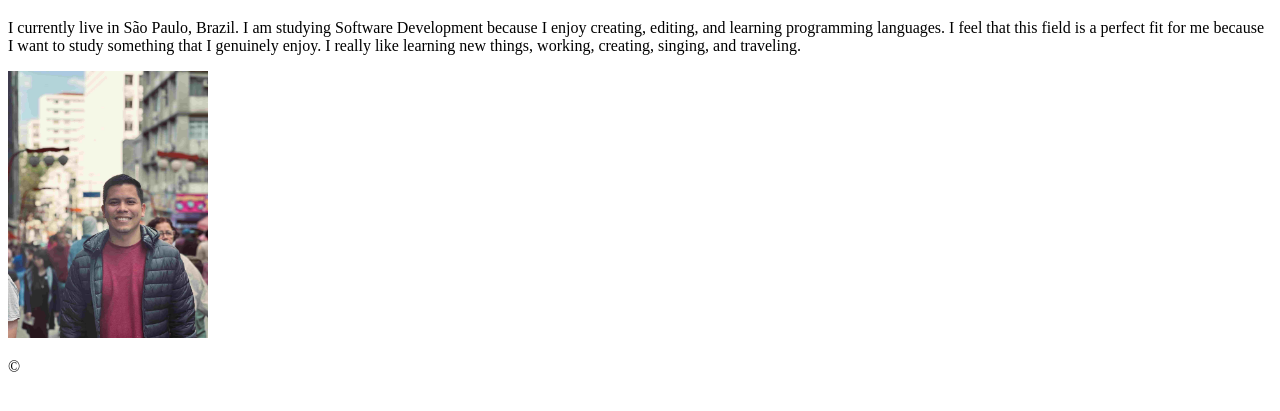
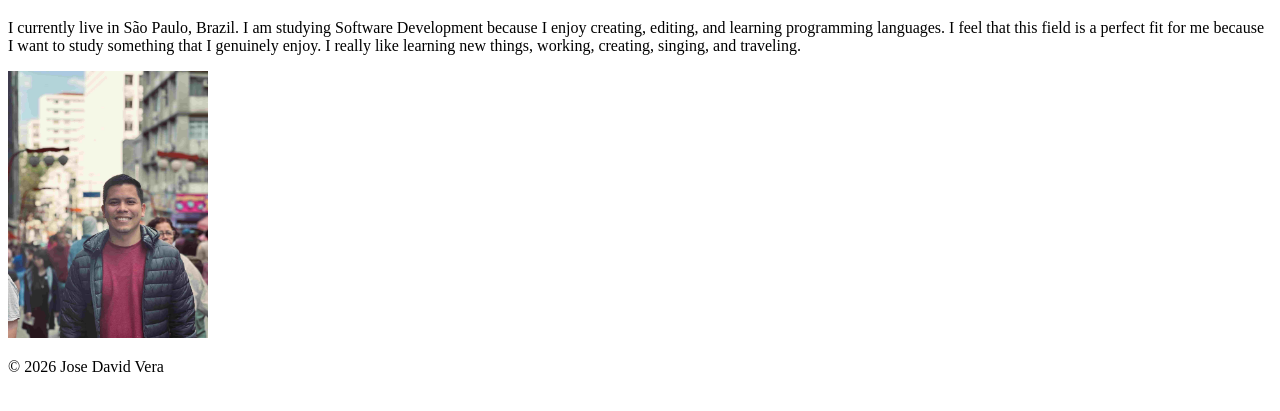
Before and after one commit to josedavid-creator/wdd130, a plain HTML site: page index.html in a window 1280 px wide. Shown: the part 87-498 px from the top of the page. Drawn offline with Linux system fonts and the light colour scheme.

Commit message:
CopyR2.0

```diff
--- a/index.html
+++ b/index.html
@@ -28,7 +28,7 @@
         <img src="images/profile.jpg" alt="A photo of myself in Chinatown." width="200">
     </main>
     <footer>
-        <p>©</p>
+        <p>© 2026 Jose David Vera</p>
     </footer>
 
 </body>
```
